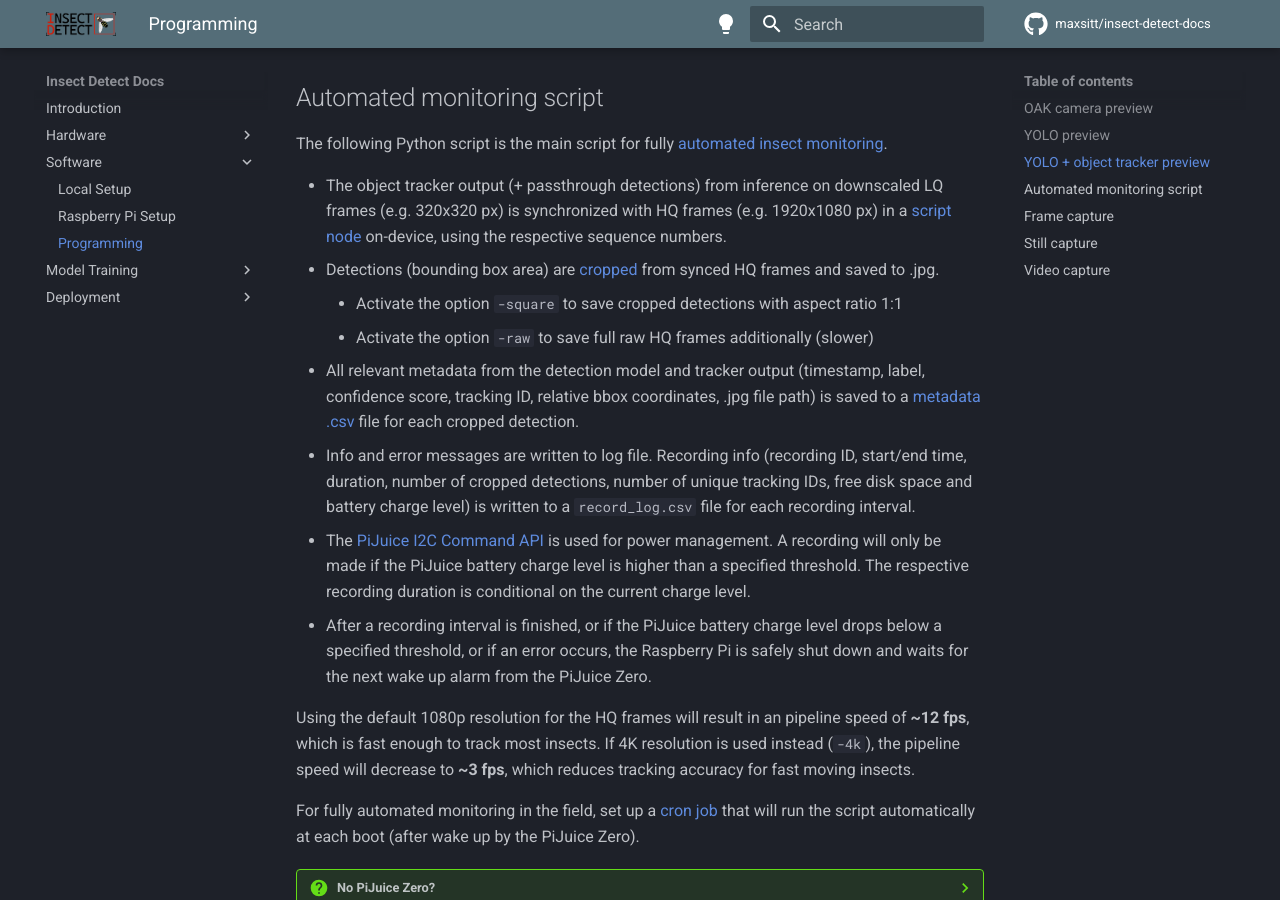
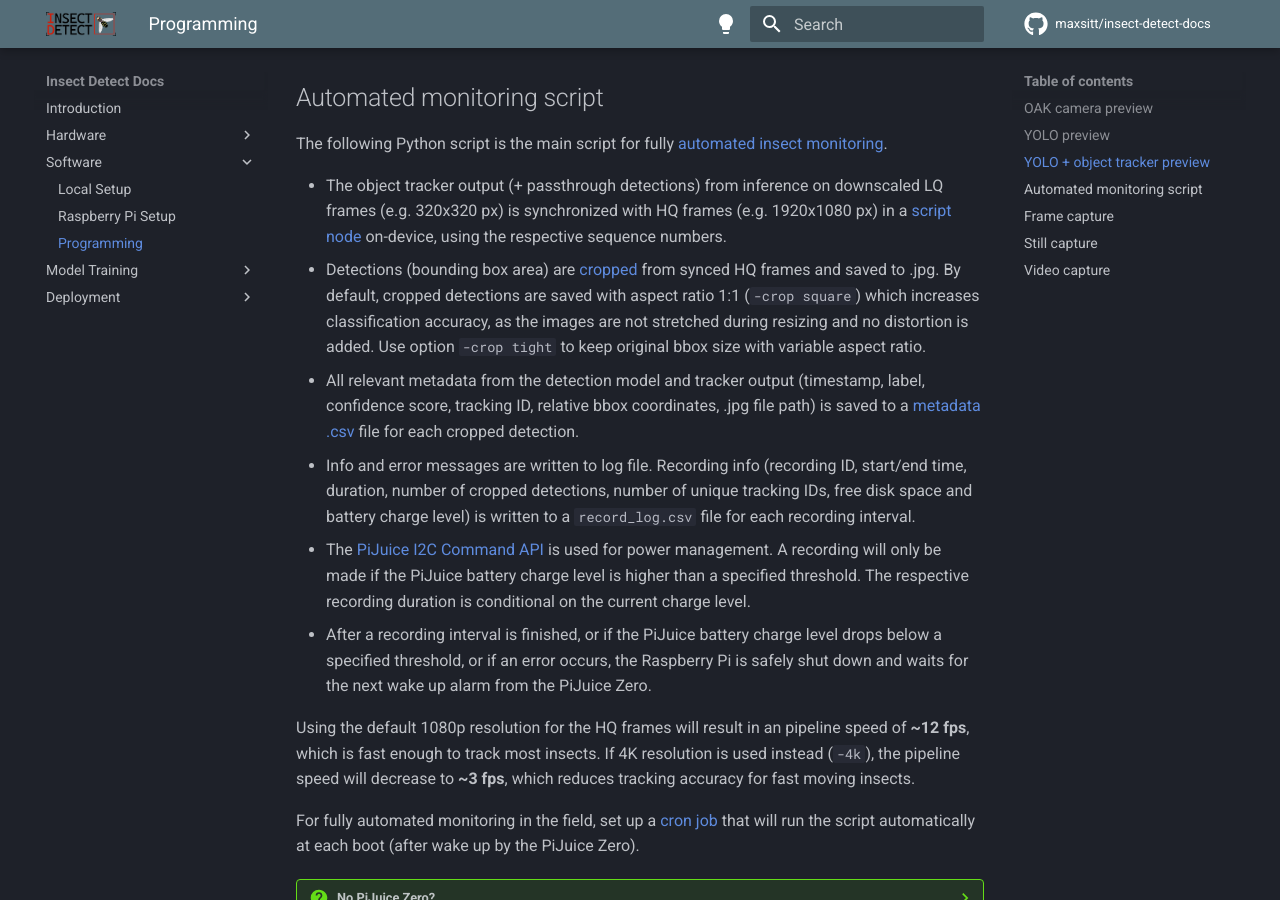
Before and after one commit to maxsitt/insect-detect-docs, an MkDocs documentation site: the page built from docs/software/programming.md, in a window 1280 px wide and 900 px high, scrolled down 9043 px. Built offline with MkDocs 1.6.1 and Material for MkDocs 9.7.7, drawn with Linux system fonts in a browser that asks for light colours; comment, search, counter and statistics services are not loaded; some of the changed text lies outside the part shown.

Commit message:
Update programming.md
Update monitoring script to latest version and add info about new argument "-crop".

````diff
--- a/docs/software/programming.md
+++ b/docs/software/programming.md
@@ -579,9 +579,10 @@
   on-device, using the respective sequence numbers.
 - Detections (bounding box area) are
   [cropped](https://maxsitt.github.io/insect-detect-docs/deployment/assets/images/hq_frame_sync_1080p.gif){target=_blank}
-  from synced HQ frames and saved to .jpg.
-    - Activate the option `-square` to save cropped detections with aspect ratio 1:1
-    - Activate the option `-raw` to save full raw HQ frames additionally (slower)
+  from synced HQ frames and saved to .jpg. By default, cropped detections are saved
+  with aspect ratio 1:1 (`-crop square`) which increases classification accuracy,
+  as the images are not stretched during resizing and no distortion is added.
+  Use option `-crop tight` to keep original bbox size with variable aspect ratio.
 - All relevant metadata from the detection model and tracker output (timestamp,
   label, confidence score, tracking ID, relative bbox coordinates, .jpg file
   path) is saved to a [metadata .csv](../deployment/detection.md#metadata-csv){target=_blank}
@@ -624,16 +625,17 @@
 
     Add after `python3 insect-detect/yolo_tracker_save_hqsync.py`, separated by space:
 
-    - `-4k` use 4K resolution for HQ frames (~3.4 fps)
-    - `-square` save cropped detections with aspect ratio 1:1 (recommended!)
-    - `-raw` additionally save full HQ frames (e.g. for training data collection)
-    - `-overlay` additionally save full HQ frames with overlay (bbox + info)
-    - `-log` write RPi CPU + OAK chip temperature, RPi available memory +
-      CPU utilization and battery info to .csv
+    - `-4k` crop detections from (+ save HQ frames in) 4K resolution (default = 1080p)
+    - `-crop` save cropped detections with aspect ratio 1:1 (default = `-crop square`)
+              or keep original bbox size with variable aspect ratio (`-crop tight`)
+    - `-raw` additionally save HQ frames to .jpg (e.g. for training data collection)
+    - `-overlay` additionally save HQ frames with overlay (bbox + info) to .jpg
+    - `-log` write RPi CPU + OAK chip temperature, RPi available
+             memory + CPU utilization and battery info to .csv
 
 Stop the script by pressing ++ctrl+c++ in the Terminal.
 
-``` py title="yolo_tracker_save_hqsync.py" hl_lines="60 66 67 70 71 119 231 236 361 369 370 392 410 421 434"
+``` py title="yolo_tracker_save_hqsync.py" hl_lines="61 67 68 71 72 120 232 237 362 370 371 393 411 422 435"
 '''
 Author:   Maximilian Sittinger (https://github.com/maxsitt)
 License:  GNU GPLv3 (https://choosealicense.com/licenses/gpl-3.0/)
@@ -672,8 +674,9 @@
 parser = argparse.ArgumentParser()
 parser.add_argument("-4k", "--four_k_resolution", action="store_true",
     help="crop detections from (+ save HQ frames in) 4K resolution; default = 1080p")
-parser.add_argument("-square", "--square_bbox_crop", action="store_true",
-    help="save cropped detections with aspect ratio 1:1")
+parser.add_argument("-crop", "--crop_bbox", choices=["square", "tight"], default="square", type=str,
+    help="save cropped detections with aspect ratio 1:1 ('-crop square') or \
+          keep original bbox size with variable aspect ratio ('-crop tight')")
 parser.add_argument("-raw", "--save_raw_frames", action="store_true",
     help="additionally save full raw HQ frames in separate folder (e.g. for training data)")
 parser.add_argument("-overlay", "--save_overlay_frames", action="store_true",
@@ -874,7 +877,7 @@
                 # Save detections cropped from HQ frame to .jpg
                 bbox = frame_norm(frame, (track.srcImgDetection.xmin, track.srcImgDetection.ymin,
                                           track.srcImgDetection.xmax, track.srcImgDetection.ymax))
-                if args.square_bbox_crop:
+                if args.crop_bbox == "square":
                     det_crop = make_bbox_square(bbox)
                 else:
                     det_crop = frame[bbox[1]:bbox[3], bbox[0]:bbox[2]]
@@ -1093,12 +1096,11 @@
     the object tracker node (+ passthrough model detections) with the HQ frames
     by comparing their respective sequence numbers. The synchronized tracker
     output and HQ frame are then send to the host (RPi).
-5.  If activated with `-square`, this function will increase the bounding box
-    size on both sides of the minimum dimension, or only on one side if the
-    insect is localized at the frame margin. The cropped detections will thereby
-    always have an aspect ratio of 1:1. This can improve classification model
-    training and inference, as the images are not stretched during resizing
-    and no distortion is added.
+5.  This function will increase the bounding box size on both sides of the minimum
+    dimension, or only on one side if the insect is localized at the frame margin.
+    The cropped detections will thereby always have an aspect ratio of 1:1. This
+    can improve classification model training and inference, as the images are
+    not stretched during resizing and no distortion is added.
 6.  Raw HQ frames will be saved every second if activated with `-raw`. To
     decrease the .jpg file size, you can save them with a higher JPEG
     compression (e.g. 70% quality instead of the default 95%) by commenting
````
